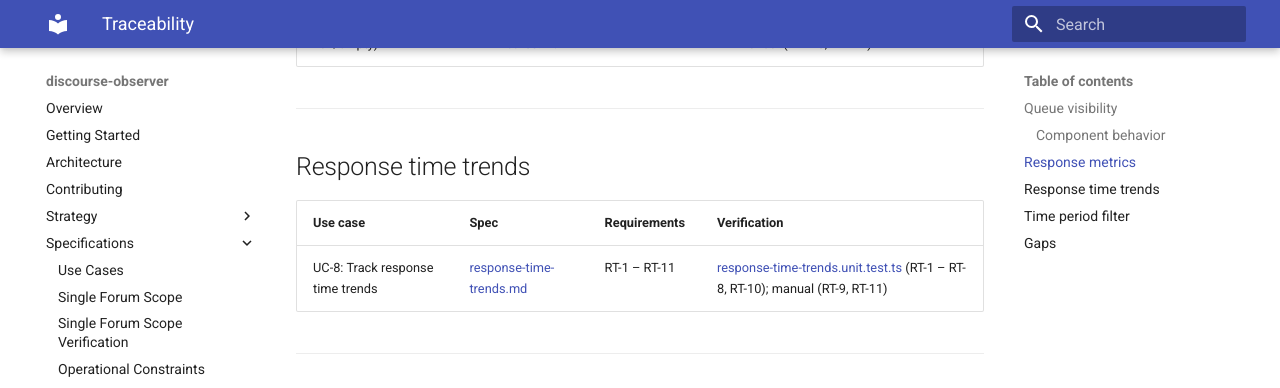
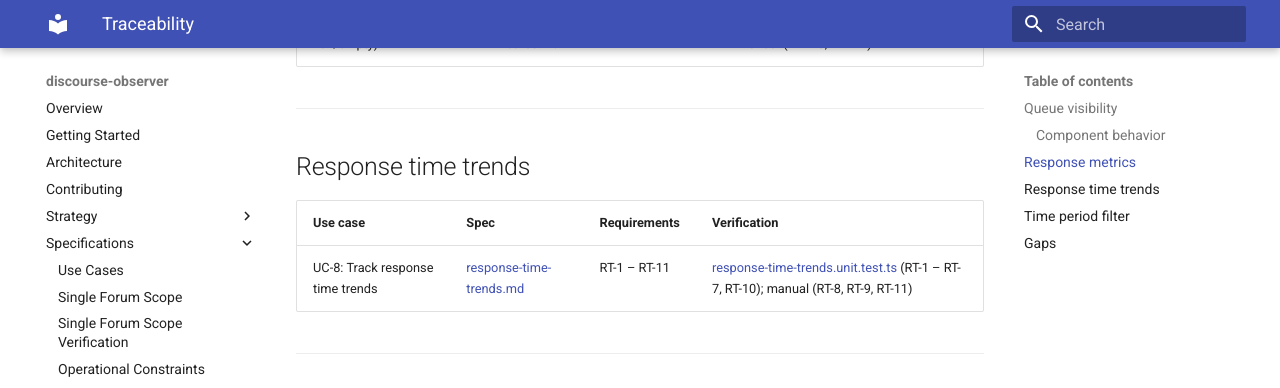
Before and after one commit to MorganDigitalAsyncTransparency/community, an MkDocs documentation site: the page built from discourse-observer/specs/dashboard/traceability.md, in a window 1280 px wide and 900 px high, scrolled down 1417 px. Shown: the top 388 px of the window. Built offline with MkDocs 1.6.1 and Material for MkDocs 9.7.7, drawn with Linux system fonts in a browser that asks for light colours.

Commit message:
Fix RT-8 coverage claim: move to manual verification
RT-8 (trend table unaffected by period filter) is an App.tsx behaviour
verified by manual interaction, not by computeWeeklyTrends unit tests.
Corrected traceability.md and test file comment accordingly.

Co-Authored-By: Claude Sonnet 4.6 <noreply@anthropic.com>

```diff
--- a/discourse-observer/specs/dashboard/traceability.md
+++ b/discourse-observer/specs/dashboard/traceability.md
@@ -39,7 +39,7 @@ This matrix shows how use cases decompose into specifications, requirements, and
 
 | Use case | Spec | Requirements | Verification |
 |----------|------|-------------|--------------|
-| UC-8: Track response time trends | [response-time-trends.md](response-time-trends.md) | RT-1 – RT-11 | [response-time-trends.unit.test.ts](../../tests/dashboard/response-time-trends.unit.test.ts) (RT-1 – RT-8, RT-10); manual (RT-9, RT-11) |
+| UC-8: Track response time trends | [response-time-trends.md](response-time-trends.md) | RT-1 – RT-11 | [response-time-trends.unit.test.ts](../../tests/dashboard/response-time-trends.unit.test.ts) (RT-1 – RT-7, RT-10); manual (RT-8, RT-9, RT-11) |
 
 ---
 
```
Also changed, not shown: 1 other file.
